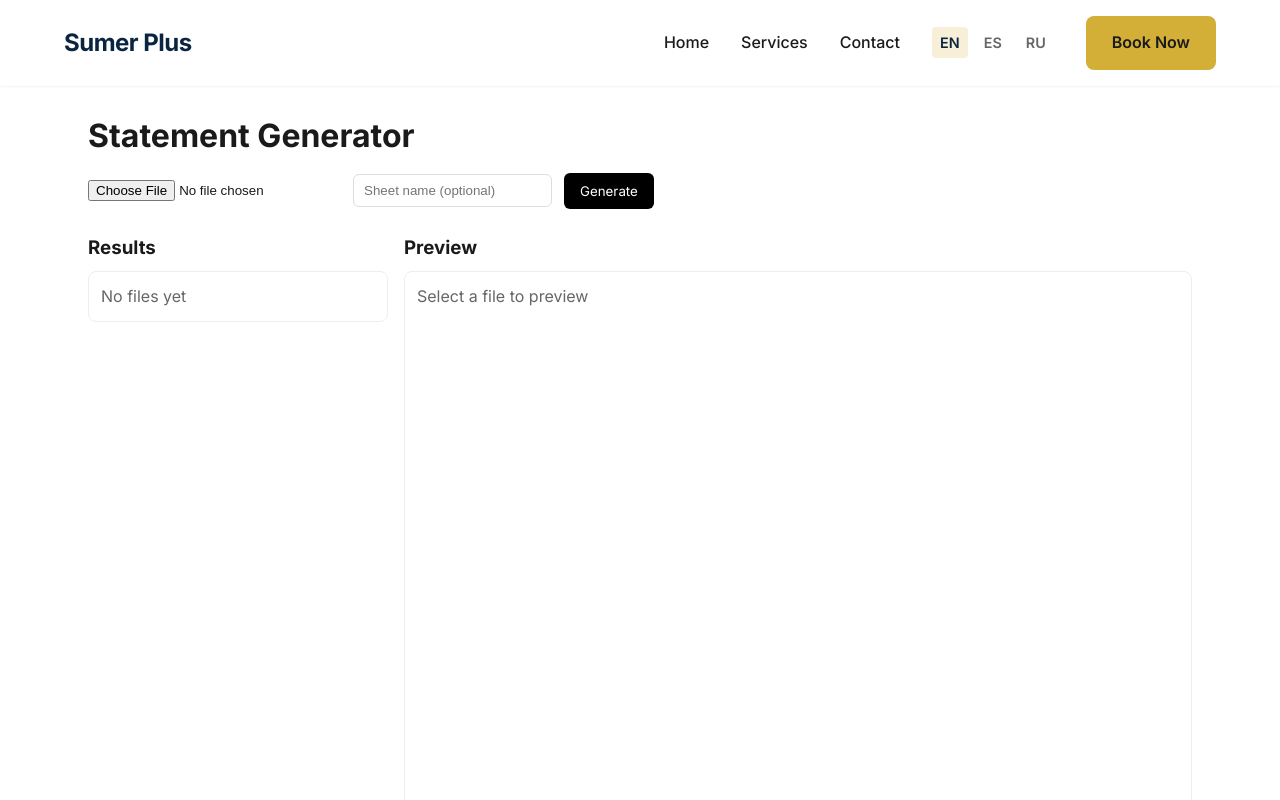
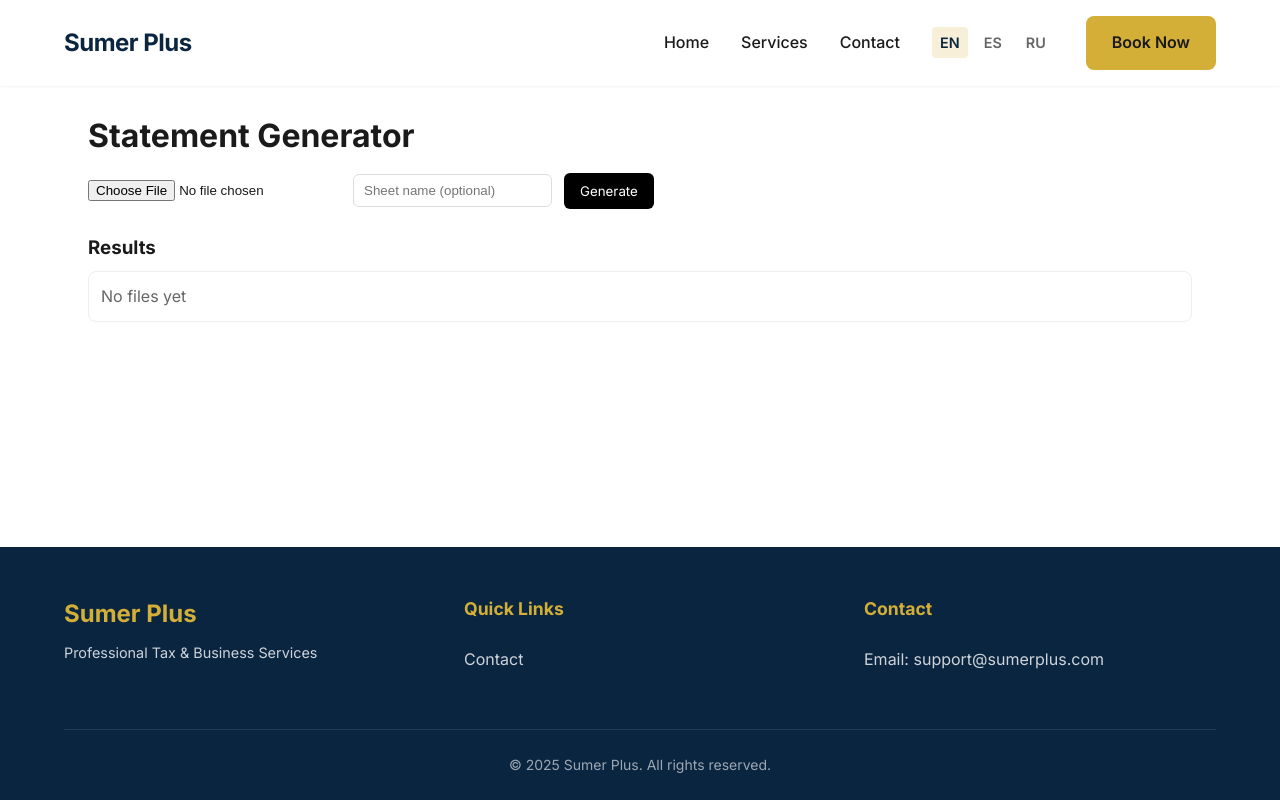
Before and after one commit to QASchoolUSA/Sumer-Plus, a Next.js app: page /en/statement-generator in a window 1280 px wide. Shown: the top 800 px of the page. Built offline with nearby package versions, Linux system fonts and the light colour scheme.

Commit message:
refactor(StatementGenerator): simplify results display and remove unused code
Remove selected file state and preview panel, consolidate results display into a single column with download and preview buttons for each file

```diff
--- a/src/components/StatementGenerator/StatementGeneratorClient.js
+++ b/src/components/StatementGenerator/StatementGeneratorClient.js
@@ -1,6 +1,6 @@
 "use client";
 
-import { useState, useMemo } from "react";
+import { useState } from "react";
 
 export default function StatementGeneratorClient({ lang }) {
   const [file, setFile] = useState(null);
@@ -8,12 +8,6 @@ export default function StatementGeneratorClient({ lang }) {
   const [loading, setLoading] = useState(false);
   const [error, setError] = useState("");
   const [results, setResults] = useState([]);
-  const [selectedIndex, setSelectedIndex] = useState(null);
-
-  const selected = useMemo(() => {
-    if (selectedIndex == null) return null;
-    return results[selectedIndex] || null;
-  }, [selectedIndex, results]);
 
   async function onSubmit(e) {
     e.preventDefault();
@@ -42,7 +36,6 @@ export default function StatementGeneratorClient({ lang }) {
         return { name: f.name, url };
       });
       setResults(files);
-      setSelectedIndex(files.length ? 0 : null);
     } catch (err) {
       setError(String(err));
     } finally {
@@ -101,45 +94,58 @@ export default function StatementGeneratorClient({ lang }) {
         </button>
       </form>
       {error ? <div style={{ color: "red", marginTop: 8 }}>{error}</div> : null}
-      <div style={{ display: "grid", gridTemplateColumns: "300px 1fr", gap: 16, marginTop: 24 }}>
-        <div>
+      <div style={{ marginTop: 24 }}>
         <h3 style={{ marginBottom: 8 }}>Results</h3>
-          <div style={{ border: "1px solid #eee", borderRadius: 8, maxHeight: 400, overflow: "auto" }}>
+        <div style={{ border: "1px solid #eee", borderRadius: 8, maxHeight: 500, overflow: "auto" }}>
           {results.length === 0 ? (
             <div style={{ padding: 12, color: "#666" }}>No files yet</div>
           ) : (
-              results.map((f, i) => (
+            results.map((f) => (
               <div
                 key={f.name}
-                  onClick={() => setSelectedIndex(i)}
                 style={{
-                    padding: 10,
+                  padding: 12,
                   borderBottom: "1px solid #f2f2f2",
-                    background: selectedIndex === i ? "#f7f7f7" : "#fff",
-                    cursor: "pointer",
                   display: "flex",
+                  gap: 12,
                   justifyContent: "space-between",
                   alignItems: "center",
+                  flexWrap: "wrap",
                 }}
               >
-                  <span>{f.name}</span>
-                  <a href={f.url} download={f.name} style={{ fontSize: 12 }}>Download</a>
+                <span style={{ flex: 1, minWidth: 200 }}>{f.name}</span>
+                <div style={{ display: "flex", gap: 8 }}>
+                  <a
+                    href={f.url}
+                    download={f.name}
+                    style={{
+                      padding: "8px 12px",
+                      borderRadius: 6,
+                      border: "1px solid #ddd",
+                      textDecoration: "none",
+                    }}
+                  >
+                    Download
+                  </a>
+                  <a
+                    href={f.url}
+                    target="_blank"
+                    rel="noopener noreferrer"
+                    style={{
+                      padding: "8px 12px",
+                      borderRadius: 6,
+                      border: "1px solid #ddd",
+                      textDecoration: "none",
+                    }}
+                  >
+                    Preview
+                  </a>
+                </div>
               </div>
             ))
           )}
         </div>
       </div>
-        <div>
-          <h3 style={{ marginBottom: 8 }}>Preview</h3>
-          <div style={{ border: "1px solid #eee", borderRadius: 8, height: 600, overflow: "hidden" }}>
-            {selected ? (
-              <iframe src={selected.url} title={selected.name} style={{ width: "100%", height: "100%", border: "none" }} />
-            ) : (
-              <div style={{ padding: 12, color: "#666" }}>Select a file to preview</div>
-            )}
-          </div>
-        </div>
-      </div>
     </div>
   );
 }
```
Lines whose indentation alone changed are shown as unchanged.
